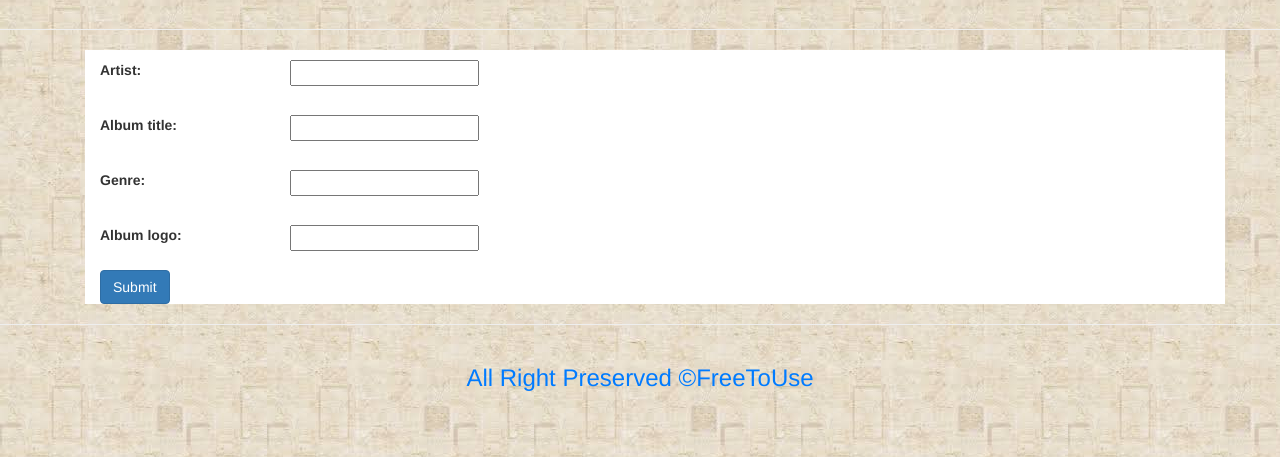
After one commit to MohosinMiah/music-website-using-django, a Django app: page /music/album/add/ in a window 1280 px wide. The commit adds this page. Shown: the part 343-800 px from the top of the page. Run offline with Django 3.2, Linux system fonts and the light colour scheme; some libraries are stand-ins or nearby versions.

Commit message:
Album Create

```diff
--- a/music/models.py
+++ b/music/models.py
@@ -1,4 +1,5 @@
 from django.db import models
+from django.urls import reverse
 
 
 # Create your models here.
@@ -16,7 +17,6 @@ class Album(models.Model):
 
 
     def get_absolute_url(self):
-        from django.core.urlresolvers import reverse
         return reverse('music:detail', kwargs={'pk': self.pk})
 
 
--- /dev/null
+++ b/music/templates/music/album_form.html
@@ -0,0 +1,21 @@
+{% extends 'music/base.html' %}
+{% block title %} Create Album - Music Website  {% endblock %}
+
+{% block body %}
+   <div class="container">
+       <div class="row">
+
+         <div class="col-md-12">
+           <div class="container" style="background-color: white;">
+            <!-- New Album Form  -->
+            <form class="form-horizontal" action="" method="post" enctype="multipart/form-data">
+                {% csrf_token %}
+                {% include "music/form-template.html" %}
+                <button type="submit" class="btn btn-primary">Submit</button>
+              </form>
+           </div>
+         </div>
+
+       </div>
+   </div>
+{% endblock %}
--- a/music/templates/music/base.html
+++ b/music/templates/music/base.html
@@ -32,7 +32,7 @@
             <a class="nav-link text-white" href="{% url 'music:index' %}"> <span class="glyphicon glyphicon-music"></span>  ALBUMS </a>
           </li>
           <li class="nav-item">
-            <a class="nav-link text-white" href="#"><span class="	glyphicon glyphicon-plus"></span> Add Album</a>
+            <a class="nav-link text-white" href="{% url 'music:album_create' %}"><span class="	glyphicon glyphicon-plus"></span> Add Album</a>
           </li>
           <li class="nav-item">
             <a class="nav-link text-white" href="#">LOGIN</a>
--- /dev/null
+++ b/music/templates/music/form-template.html
@@ -0,0 +1,10 @@
+
+{% for field in form %}
+
+<div class="form-group">
+    <p class="text-danger">{{ field.errors }}</p>
+    <label class="col-sm-2"> {{ field.label_tag }} </label>
+    <div class="col-sm-10">{{ field }}</div>
+</div>
+
+{% endfor %}
--- a/music/urls.py
+++ b/music/urls.py
@@ -27,6 +27,9 @@ urlpatterns = [
 
     path('<int:pk>/', views.DetailView.as_view(), name='detail'),
 
+    path('album/add/', views.AlbumCreate.as_view(), name='album_create'),
+
+
 
 
 ]
--- a/music/views.py
+++ b/music/views.py
@@ -3,7 +3,7 @@ from .models import Album, Song
 # from django.urls import reverse
 # # Create your views here.
 # from django.http import HttpResponse, HttpResponseRedirect
-from django.views.generic import ListView,DetailView
+from django.views.generic import ListView,DetailView,CreateView,DetailView
 
 class IndexView(ListView):
 
@@ -24,6 +24,9 @@ class DetailView(DetailView):
     template_name= "music/detail.html"
 
 
+class AlbumCreate(CreateView):
+    model = Album
+    fields = ['artist','album_title','genre','album_logo']
 
 
 
```
Also changed, not shown: db.sqlite3.
